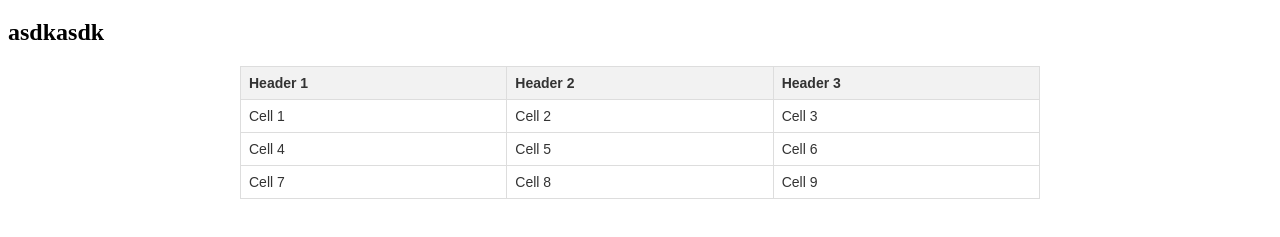
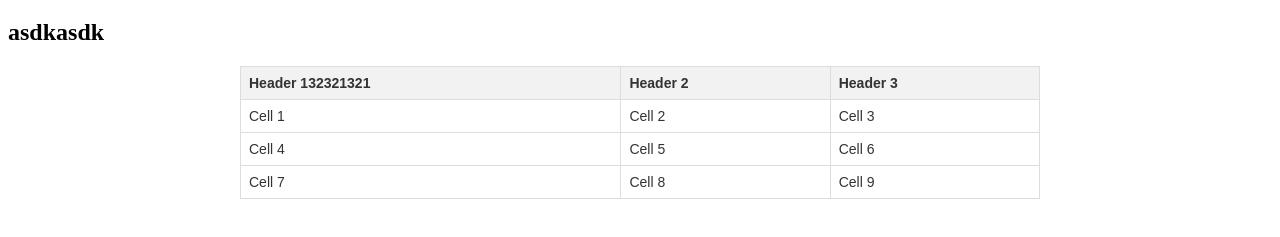
Before and after one commit to yentran71313/Git, a plain HTML site: page index.html in a window 1280 px wide. Shown: the part 61-298 px from the top of the page. Drawn offline with Linux system fonts and the light colour scheme.

Commit message:
change th

```diff
--- a/index.html
+++ b/index.html
@@ -17,7 +17,7 @@
     <table>
         <thead>
             <tr>
-                <th>Header 1</th>
+                <th>Header 132321321</th>
                 <th>Header 2</th>
                 <th>Header 3</th>
             </tr>
```
